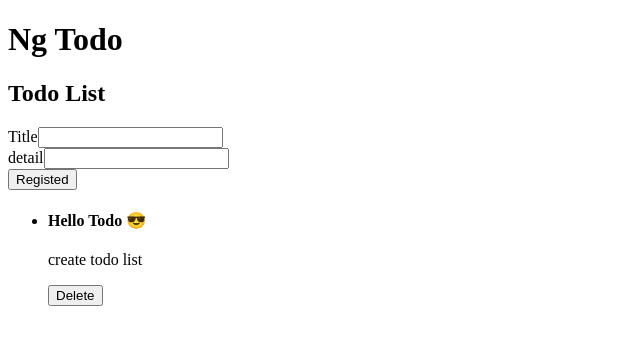
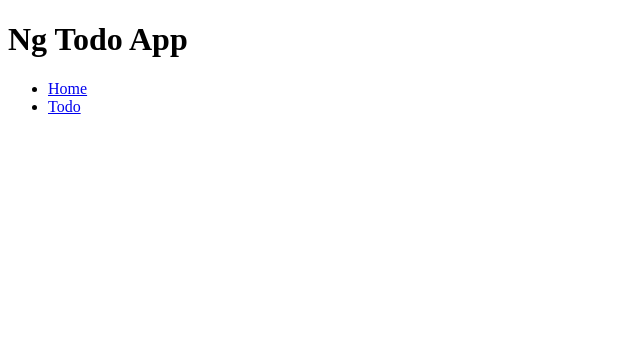
Before and after one commit to uruha/ng-todo, an Angular app: page / in a window 1280 px wide. Shown: the top 344 px of the page, without its empty margins (0-640 px from the left). Built offline with nearby package versions, Linux system fonts and the light colour scheme.

Commit message:
separate todo module

```diff
--- a/src/app/app-routing.module.ts
+++ b/src/app/app-routing.module.ts
@@ -4,8 +4,13 @@ import { TodoComponent } from './todo/todo.component';
 
 const routes: Routes = [
   {
+    path: 'todo',
+    loadChildren: () => import('./todo/todo.module').then(mod => mod.TodoModule)
+  },
+  {
     path: '',
-    component: TodoComponent
+    redirectTo: '',
+    pathMatch: 'full'
   }
 ];
 
--- a/src/app/app.component.html
+++ b/src/app/app.component.html
@@ -1,5 +1,10 @@
 <header>
-  <h1>Ng Todo</h1>
+  <h1>Ng Todo App</h1>
 </header>
 
+<ul>
+  <li><a routerLink="">Home</a></li>
+  <li><a routerLink="/todo">Todo</a></li>
+</ul>
+
 <router-outlet></router-outlet>
--- a/src/app/app.module.ts
+++ b/src/app/app.module.ts
@@ -1,14 +1,12 @@
 import { BrowserModule } from '@angular/platform-browser';
-import { ReactiveFormsModule } from '@angular/forms';
 import { NgModule } from '@angular/core';
 
 import { AppRoutingModule } from './app-routing.module';
 import { AppComponent } from './app.component';
-import { TodoComponent } from './todo/todo.component';
 
 @NgModule({
-  declarations: [AppComponent, TodoComponent],
-  imports: [BrowserModule, ReactiveFormsModule, AppRoutingModule],
+  declarations: [AppComponent],
+  imports: [BrowserModule, AppRoutingModule],
   providers: [],
   bootstrap: [AppComponent]
 })
```
Also changed, not shown: src/app/todo/todo-routing.module.ts (added, +16 -0 lines), src/app/todo/todo.module.ts (added, +12 -0 lines).
